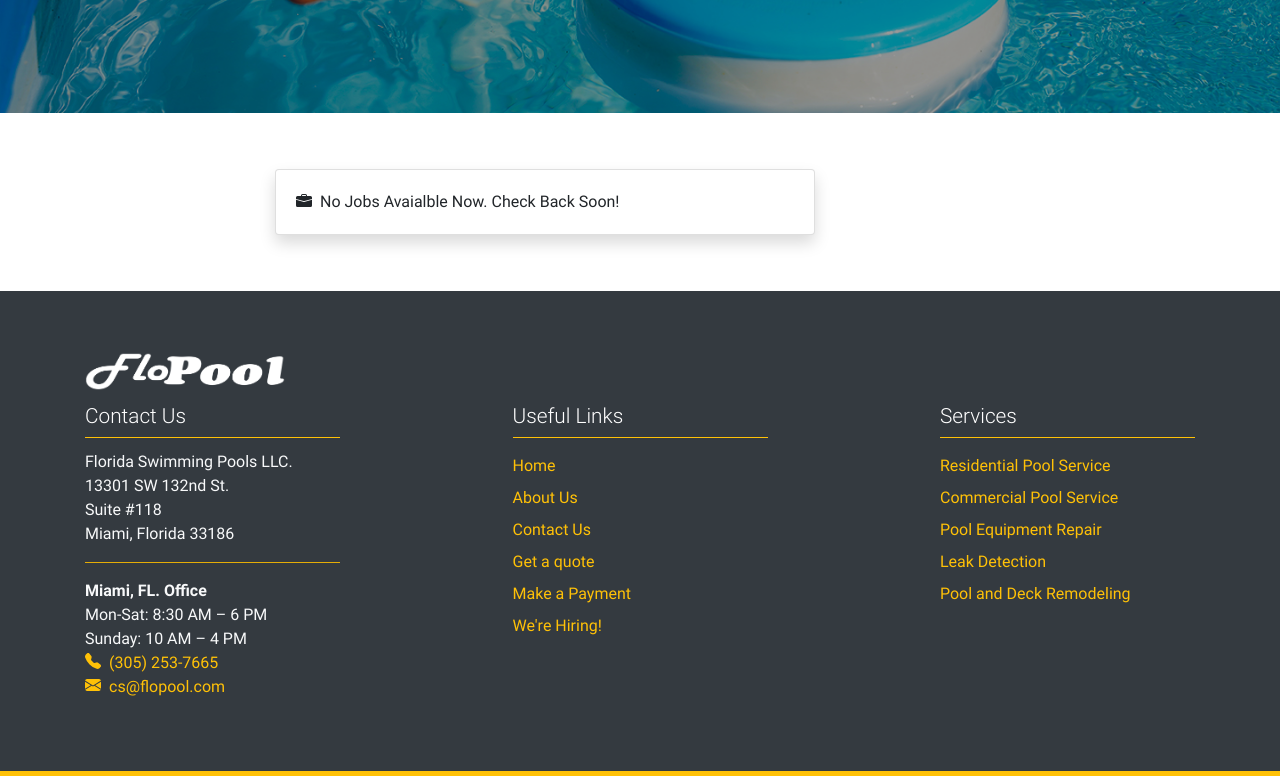
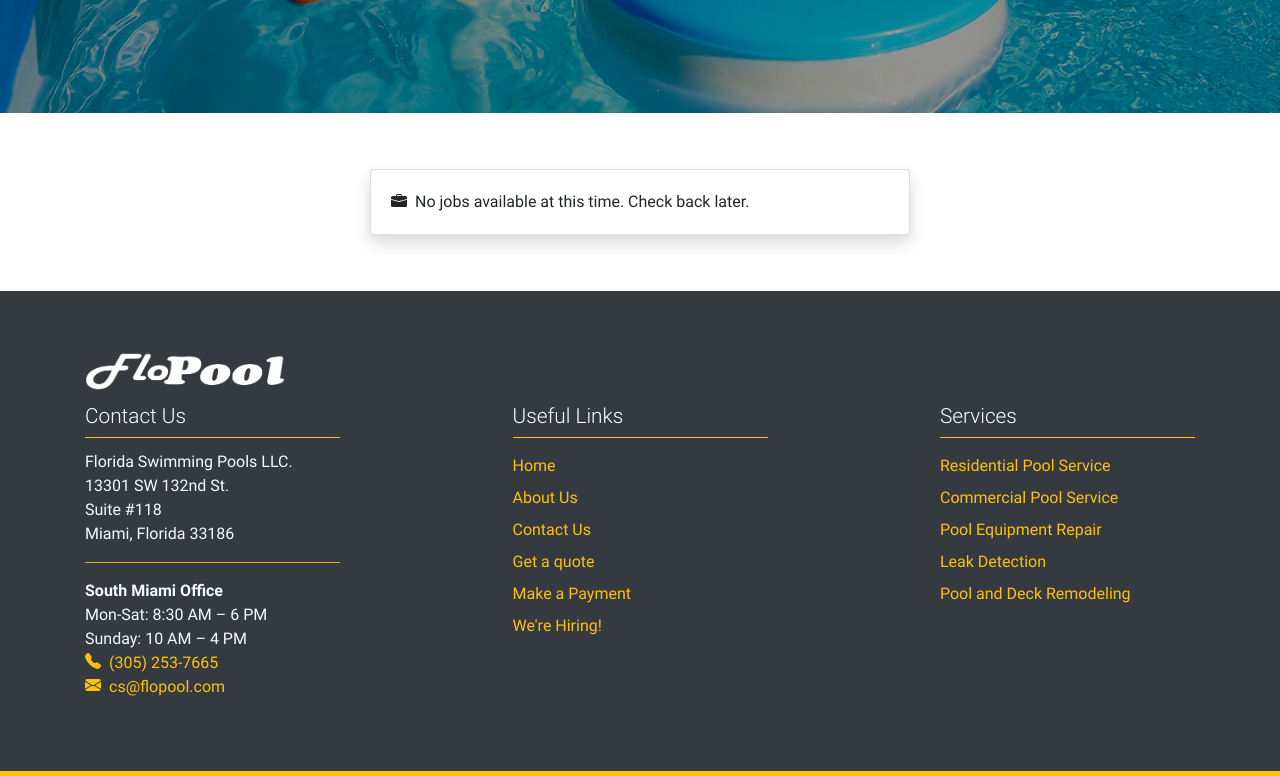
Before and after one commit to aaronm-git/gatsby-flopool, a Gatsby site: page /jobs in a window 1280 px wide. Shown: the part 456-1232 px from the top of the page. Built offline with nearby package versions, Linux system fonts and the light colour scheme; Gatsby itself is replaced by a stand-in of ours.

Commit message:
- updated mispelling - updated footer

```diff
--- a/src/components/layouts/Footer.jsx
+++ b/src/components/layouts/Footer.jsx
@@ -31,7 +31,7 @@ const Footer = () => {
               <hr className="bg-warning" />
               <ul>
                 <li>
-                  <strong>Miami, FL. Office</strong>
+                  <strong>South Miami Office</strong>
                 </li>
                 <li>Mon-Sat: 8:30 AM – 6 PM</li>
                 <li>Sunday: 10 AM – 4 PM</li>
--- a/src/pages/jobs.jsx
+++ b/src/pages/jobs.jsx
@@ -19,11 +19,11 @@ const Jobs = () => {
       <section className="subsection">
         <Container>
           <Row>
-            <Col md={{ span: 6, offset: 2 }}>
+            <Col md={{ span: 6, offset: 3 }}>
               <Card className="shadow">
                 <Card.Body>
                   <BriefcaseFill className="mr-2 mb-1" />
-                  No Jobs Avaialble Now. Check Back Soon!
+                  No jobs available at this time. Check back later.
                 </Card.Body>
               </Card>
             </Col>
```
